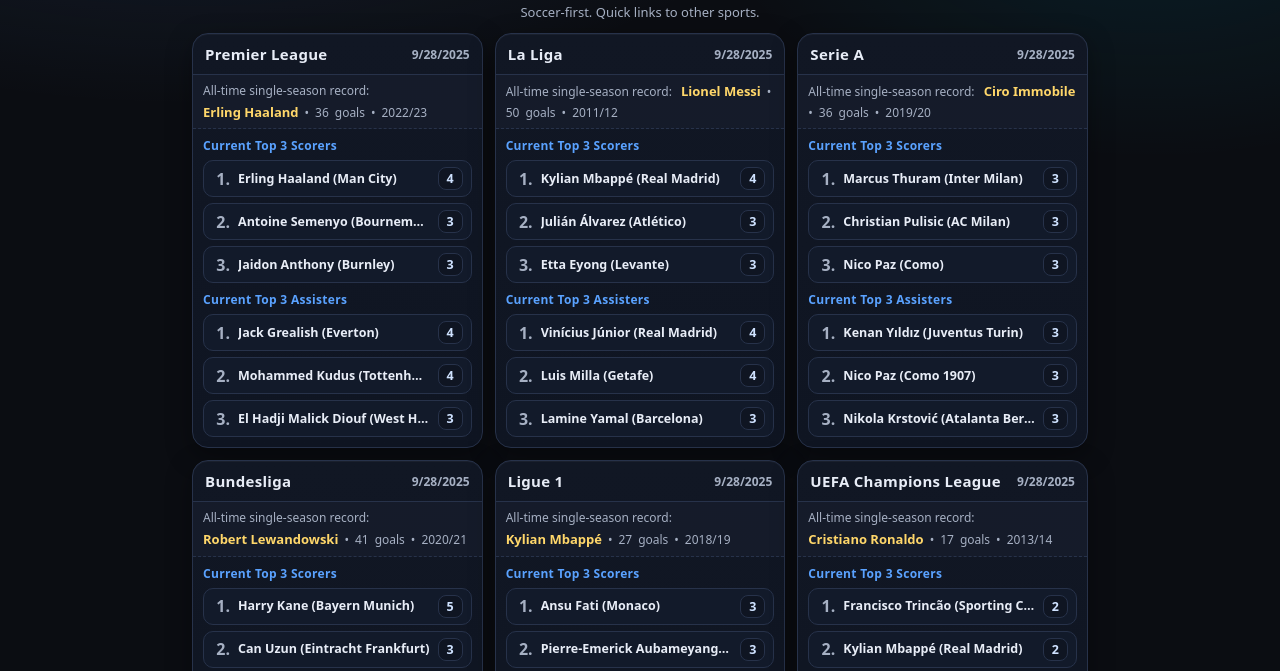
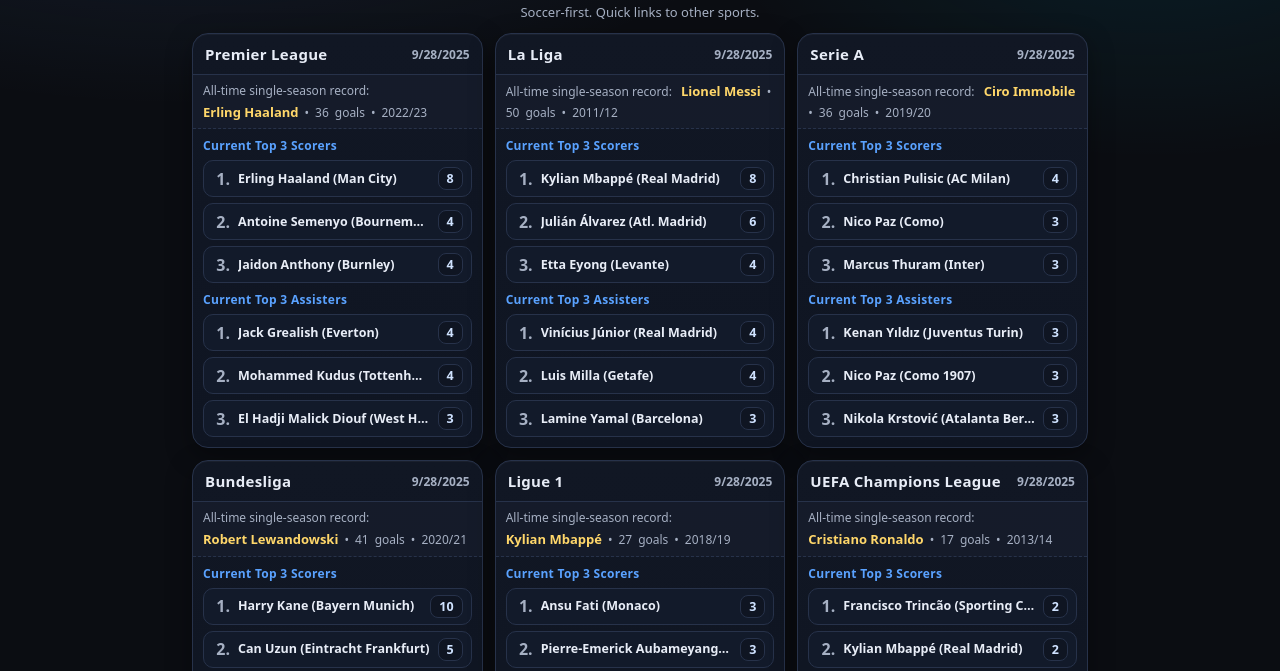
Before and after one commit to Directory1015/GoatBoard, a plain HTML site: page index.html in a window 1280 px wide. Shown: the part 126-797 px from the top of the page. Drawn offline with Linux system fonts and the light colour scheme.

Commit message:
Update index.html

```diff
--- a/index.html
+++ b/index.html
@@ -91,7 +91,7 @@
     .val{
       font-weight:900; color:#cfe2ff; font-size:12.5px;
       padding:2px 8px; border-radius:8px; border:1px solid var(--divider);
-      background:#0f1522; justify-self:end; /* always visible */
+      background:#0f1522; justify-self:end;
       min-width:24px; text-align:center;
     }
 
@@ -131,10 +131,11 @@
           key:'epl',
           name:'Premier League',
           record: { holder: 'Erling Haaland', goals: '36', season: '2022/23' },
+          /* UPDATED SCORERS */
           scorers: [
-            { name:'Erling Haaland (Man City)', value:'4' },
-            { name:'Antoine Semenyo (Bournemouth)', value:'3' },
-            { name:'Jaidon Anthony (Burnley)', value:'3' },
+            { name:'Erling Haaland (Man City)', value:'8' },
+            { name:'Antoine Semenyo (Bournemouth)', value:'4' },
+            { name:'Jaidon Anthony (Burnley)', value:'4' },
           ],
           assisters: [
             { name:'Jack Grealish (Everton)', value:'4' },
@@ -146,10 +147,11 @@
           key:'laliga',
           name:'La Liga',
           record: { holder: 'Lionel Messi', goals: '50', season: '2011/12' },
+          /* UPDATED SCORERS */
           scorers: [
-            { name:'Kylian Mbappé (Real Madrid)', value:'4' },
-            { name:'Julián Álvarez (Atlético)', value:'3' },
-            { name:'Etta Eyong (Levante)', value:'3' },
+            { name:'Kylian Mbappé (Real Madrid)', value:'8' },
+            { name:'Julián Álvarez (Atl. Madrid)', value:'6' },
+            { name:'Etta Eyong (Levante)', value:'4' },
           ],
           assisters: [
             { name:'Vinícius Júnior (Real Madrid)', value:'4' },
@@ -161,10 +163,11 @@
           key:'seriea',
           name:'Serie A',
           record: { holder: 'Ciro Immobile', goals: '36', season: '2019/20' },
+          /* UPDATED SCORERS */
           scorers: [
-            { name:'Marcus Thuram (Inter Milan)', value:'3' },
-            { name:'Christian Pulisic (AC Milan)', value:'3' },
+            { name:'Christian Pulisic (AC Milan)', value:'4' },
             { name:'Nico Paz (Como)', value:'3' },
+            { name:'Marcus Thuram (Inter)', value:'3' },
           ],
           assisters: [
             { name:'Kenan Yıldız (Juventus Turin)', value:'3' },
@@ -176,10 +179,11 @@
           key:'bundesliga',
           name:'Bundesliga',
           record: { holder: 'Robert Lewandowski', goals: '41', season: '2020/21' },
+          /* UPDATED SCORERS */
           scorers: [
-            { name:'Harry Kane (Bayern Munich)', value:'5' },
-            { name:'Can Uzun (Eintracht Frankfurt)', value:'3' },
-            { name:'Serhou Guirassy (Dortmund)', value:'3' },
+            { name:'Harry Kane (Bayern Munich)', value:'10' },
+            { name:'Can Uzun (Eintracht Frankfurt)', value:'5' },
+            { name:'Fisnik Asllani (Hoffenheim)', value:'4' },
           ],
           assisters: [
             { name:'Andrej Ilic (1. FC Union Berlin)', value:'4' },
@@ -190,8 +194,9 @@
         {
           key:'ligue1',
           name:'Ligue 1',
-          /* Absolute record: Josip Skoblar 44 (1970/71). Using modern-era benchmark per your note. */
+          /* Absolute record: Josip Skoblar 44 (1970/71) — using modern-era benchmark. */
           record: { holder: 'Kylian Mbappé', goals: '27', season: '2018/19' },
+          /* Scorers unchanged (no new screenshot provided) */
           scorers: [
             { name:'Ansu Fati (Monaco)', value:'3' },
             { name:'Pierre-Emerick Aubameyang (Marseille)', value:'3' },
@@ -206,8 +211,8 @@
         {
           key:'ucl',
           name:'UEFA Champions League',
-          /* Record updated per your request */
           record: { holder: 'Cristiano Ronaldo', goals: '17', season: '2013/14' },
+          /* UCL scorers unchanged from earlier note */
           scorers: [
             { name:'Francisco Trincão (Sporting CP)', value:'2' },
             { name:'Kylian Mbappé (Real Madrid)', value:'2' },
```
